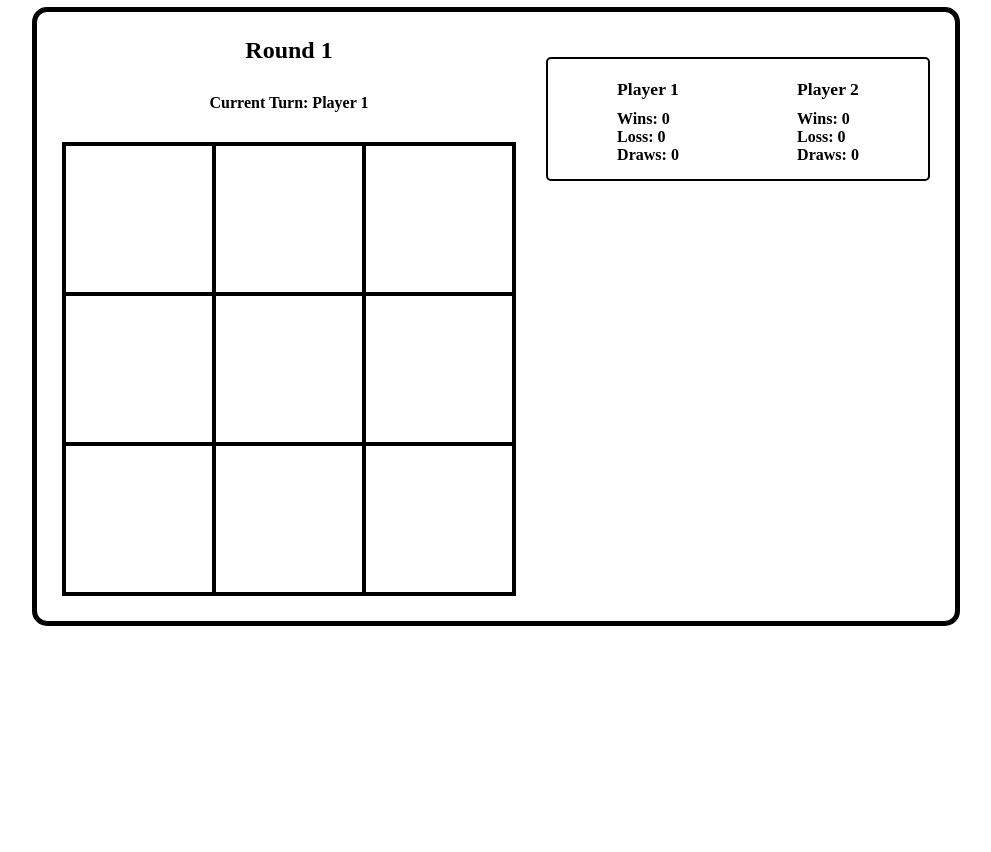
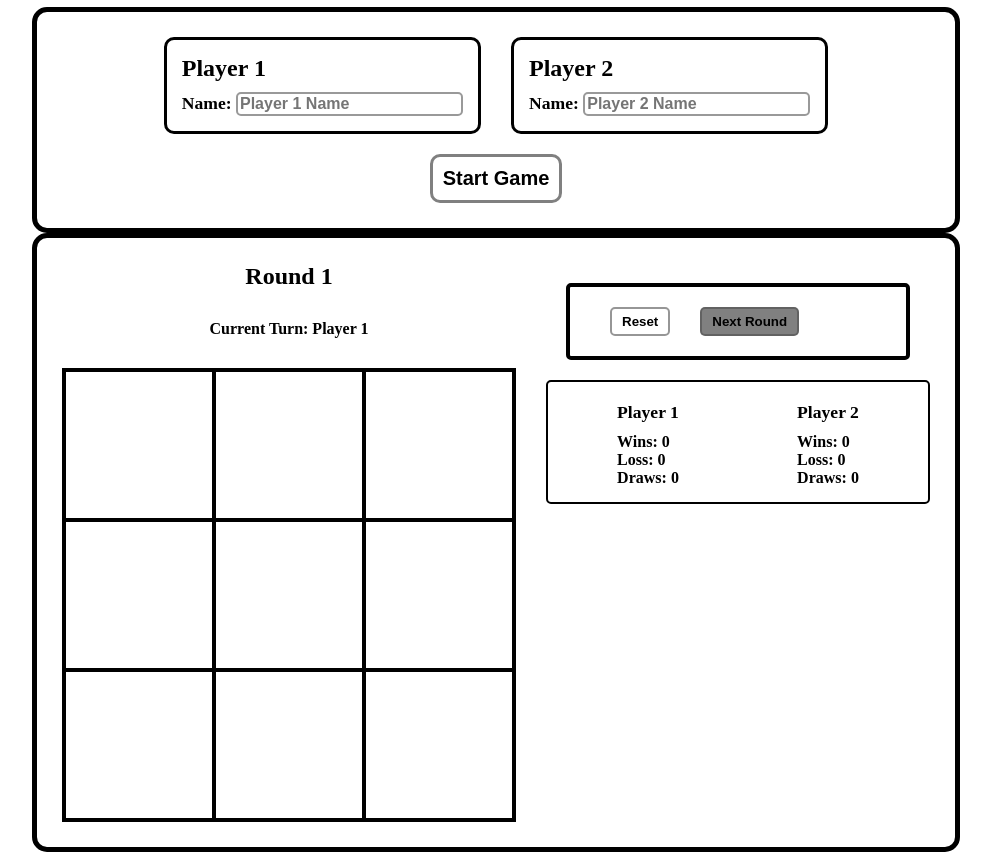
Before and after one commit to aish8la/Tic-Tac-Toe-TOP, a plain HTML site: page index.html in a window 1280 px wide. Both pictures are taken after a click on the button "Start Game". Shown: the part 68-920 px from the top of the page, without its empty margins (144-1135 px from the left). Before the commit the page ends 800 px from the top, so only its background shows below. Drawn offline with Linux system fonts and the light colour scheme.

Commit message:
add next round function and button

```diff
--- a/index.html
+++ b/index.html
@@ -42,6 +42,11 @@
                         <li class="cell cell-8" data-type="cell" data-cell-num="8"></li>
                     </ul>
                 </div>
+                <div class="game-bottom-panel">
+                    <div class="game-control-panel">
+                        <button id="reset" class="game-btn">Reset</button>
+                        <button id="next-round" class="game-btn disable-btn">Next Round</button>
+                    </div>
                     <div class="game-score">
                             <div class="player-score-board player-1-score">
                                 <div class="player-1-score-title score-title">Player 1</div>
@@ -63,5 +68,6 @@
                 </div>
             </div>
         </div>
+    </div>
 </body>
 </html>
--- a/javascript.js
+++ b/javascript.js
@@ -140,33 +140,25 @@ const gameController = (function() {
         };
     };
 
-    const playGame = function(player) {
+    function playGame(player) {
         playerModule.resetScore();
         currentRound = 0;
         roundInitiator(player);
-    };
+    }
 
-    const roundInitiator = function(player) {
+    function roundInitiator(player) {
         updatePlayers();
         currentRound++;
-        if (currentRound <= maxRounds) {
         gameBoard.initBoard();
         displayController.renderBoard();
         startingPlayer(player);
         currentTurn = 1;
         winStatus = undefined;
         console.log(`Round ${currentRound}`); // round text updater function
-            //remove old event listeners and attach new event listener to cells here
-        } else {
-            // remove event listeners
-            console.log(overallWinnerCheck()); // once game ends give option to reset
-        };
-
     };
 
     const turnInitiator = function() {
             currentPlayer = (currentPlayer === player1) ? player2 : player1;
-            //remove old event listeners and attach new event listener to cells here
             console.log(`Current Turn: ${currentPlayer.name}`);// call the function to update the text here
     };
 
@@ -209,16 +201,28 @@ const gameController = (function() {
 
     };
 
+    const nextRound = function () {
+        if (currentRound < maxRounds) {
+            //call to function for next round button
+
+            //remove old event listeners and attach new event listener to cells here
+        } else {
+            // remove event listeners
+            console.log(overallWinnerCheck()); // once game ends give option to reset
+        };
+
+    };
+
     const drawHandler = function() {
         playerModule.drawsRecord();
         console.log(`Round ${currentRound} is a Draw`); // text update function here
-        roundInitiator();
+        nextRound();
     };
 
     const winAction = function() {
         playerModule.winScoreRecord(currentPlayer);
         console.log(`${currentPlayer.name} Wins Round: ${currentRound}.`); //call function to update the text
-        roundInitiator();
+        nextRound();
     };
 
     const overallWinnerCheck = function() {
--- a/style.css
+++ b/style.css
@@ -115,7 +115,6 @@ body {
 .game-score {
     display: flex;
     justify-content: space-around;
-    margin-top: 20px;
     border: 2px solid black;
     border-radius: 5px;
     padding: 10px;
@@ -133,5 +132,27 @@ body {
 }
 
 .hidden-ctn {
-    display: none;
+    /* display: none; */
 }
+
+.game-control-panel {
+    margin: 20px;
+    border-radius: 5px;
+    border: 4px solid black;
+    padding: 20px 40px;
+    display: flex;
+    gap: 30px;
+}
+
+.game-btn {
+    border: 2px solid rgba(78, 78, 78, 0.593);
+    background-color: transparent;
+    border-radius: 5px;
+    font-weight: 600;
+    padding: 5px 10px;
+
+}
+
+.disable-btn {
+    background-color: grey;
+}
```
Lines whose indentation alone changed are shown as unchanged.
